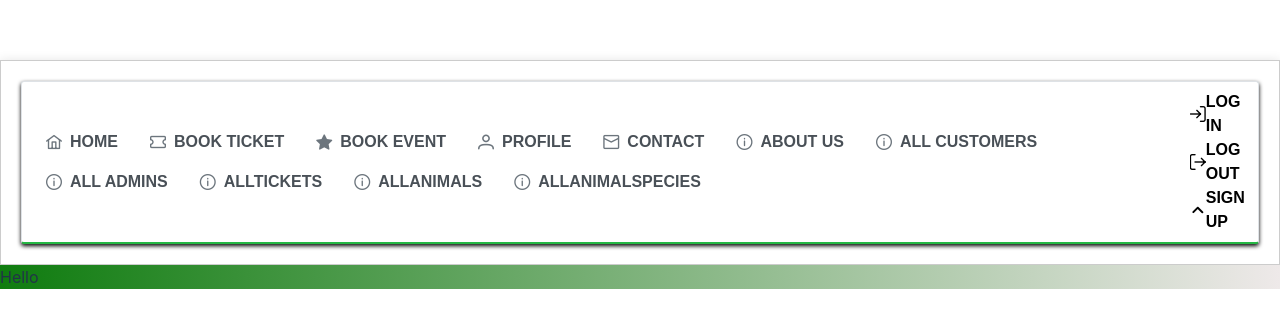
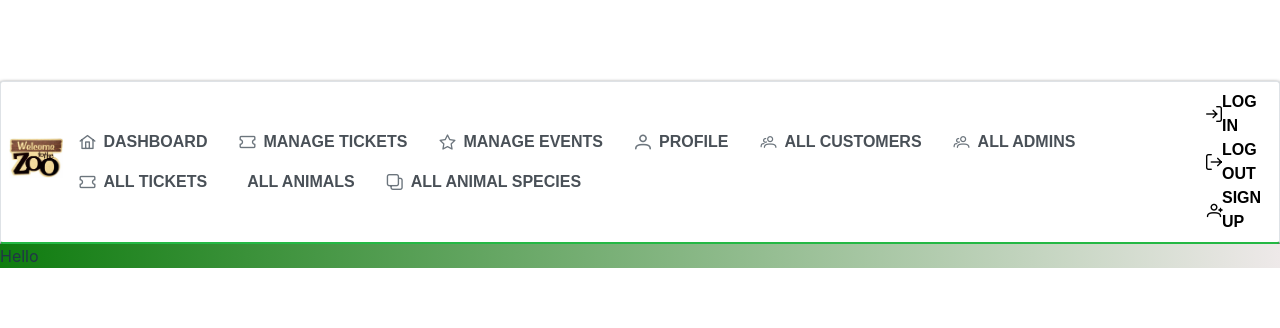
Before and after one commit to nuduja/ZooManagementFrontendAdmin, a React (Vite) app: page / in a window 1280 px wide. Shown: the part 226-554 px from the top of the page. Built offline with nearby package versions, Linux system fonts and the light colour scheme.

Commit message:
made some small changes for tha pages and made the navbar

```diff
--- a/package.json
+++ b/package.json
@@ -11,7 +11,7 @@
   },
   "dependencies": {
     "primeicons": "^6.0.1",
-    "primereact": "^10.4.0",
+    "primereact": "^10.5.1",
     "react": "^18.2.0",
     "react-dom": "^18.2.0",
     "react-router-dom": "^6.22.0",
--- a/src/components/AllCustomers.jsx
+++ b/src/components/AllCustomers.jsx
@@ -1,6 +1,6 @@
 import React, { useEffect, useState, useMemo } from 'react';
-import { useTable } from 'react-table';
 import { Link } from 'react-router-dom';
+import '../styles/AllCustomers.css'; // Import custom styles
 
 const AllCustomers = () => {
   const [customers, setCustomers] = useState([]);
@@ -22,60 +22,33 @@ const AllCustomers = () => {
     }
   };
 
-  const data = useMemo(() => customers, [customers]);
-
-  const columns = useMemo(
-    () => [
-      {
-        Header: 'Name',
-        accessor: 'name',
-      },
-      {
-        Header: 'Username',
-        accessor: 'username',
-      },
-      {
-        Header: 'Actions',
-        Cell: ({ row }) => (
-          <Link to={`/admin/${row.original.username}`} className="p-button p-button-text">
-            View Details
-          </Link>
-        ),
-      },
-    ],
-    []
-  );
-
-  const tableInstance = useTable({ columns, data });
-
-  const { getTableProps, getTableBodyProps, headerGroups, rows, prepareRow } = tableInstance;
-
   return (
     <div>
       <h3 className="section-title">Customers</h3>
-      <table {...getTableProps()} className="table">
-        <thead>
-          {headerGroups.map(headerGroup => (
-            <tr {...headerGroup.getHeaderGroupProps()}>
-              {headerGroup.headers.map(column => (
-                <th {...column.getHeaderProps()}>{column.render('Header')}</th>
-              ))}
+      <div className="table-container">
+        <table className="table">
+          <thead>
+            <tr>
+              <th>Name</th>
+              <th>Username</th>
+              <th>Actions</th>
             </tr>
-          ))}
-        </thead>
-        <tbody {...getTableBodyProps()}>
-          {rows.map(row => {
-            prepareRow(row);
-            return (
-              <tr {...row.getRowProps()}>
-                {row.cells.map(cell => {
-                  return <td {...cell.getCellProps()}>{cell.render('Cell')}</td>;
-                })}
+          </thead>
+          <tbody>
+            {customers.map(customer => (
+              <tr key={customer.username}>
+                <td>{customer.name}</td>
+                <td>{customer.username}</td>
+                <td>
+                  <Link to={`/admin/${customer.username}`} className="p-button p-button-text">
+                    View Details
+                  </Link>
+                </td>
               </tr>
-            );
-          })}
-        </tbody>
-      </table>
+            ))}
+          </tbody>
+        </table>
+      </div>
     </div>
   );
 };
--- a/src/components/navbar.jsx
+++ b/src/components/navbar.jsx
@@ -1,32 +1,30 @@
 import React from 'react';
 import { Menubar } from 'primereact/menubar';
 import { Link } from 'react-router-dom';
-import '../styles/navbar.css';
-// import Logo from '../assets/welcome.jpg';
+import '../styles/navbar.css'; // Assuming you have some custom styles
+import Logo from '../assets/welcome.jpg'; // Path to your logo image
 
-export default function TemplateDemo() {
+export default function AdminNavbar() {
   const items = [
-    { label: 'Home', icon: 'pi pi-home', url: '/' },
-    { label: 'Book Ticket', icon: 'pi pi-ticket', url: '/createticket' },
-    { label: 'Book Event', icon: 'pi pi-star-fill', url: '/event' },
+    { label: 'Dashboard', icon: 'pi pi-home', url: '/' },
+    { label: 'Manage Tickets', icon: 'pi pi-ticket', url: '/createtickets' },
+    { label: 'Manage Events', icon: 'pi pi-star', url: '/events' }, // Changed icon name
     { label: 'Profile', icon: 'pi pi-user', url: '/profile' },
-    { label: 'Contact', icon: 'pi pi-envelope', url: '/contact' },
-    { label: 'About Us', icon: 'pi pi-info-circle', url: '/about' },
-    { label: 'All Customers', icon: 'pi pi-info-circle', url: '/customers' },
-    { label: 'All Admins', icon: 'pi pi-info-circle', url: '/admin' },
-    { label: 'AllTickets', icon: 'pi pi-info-circle', url: '/tickets' },
-    { label: 'AllAnimals', icon: 'pi pi-info-circle', url: '/animals' },
-    { label: 'AllAnimalSpecies', icon: 'pi pi-info-circle', url: '/animalspecies' },
+    { label: 'All Customers', icon: 'pi pi-users', url: '/customers' }, // Changed icon name
+    { label: 'All Admins', icon: 'pi pi-users', url: '/admin' }, // Changed icon name
+    { label: 'All Tickets', icon: 'pi pi-ticket', url: '/tickets' }, // Changed icon name
+    { label: 'All Animals', icon: 'pi pi-paw', url: '/animals' }, // Changed icon name
+    { label: 'All Animal Species', icon: 'pi pi-clone', url: '/animalspecies' }, // Changed icon name
   ];
 
-  // const start = (
-  //   <img
-  //     alt="logo"
-  //     src={Logo}
-  //     height="40"
-  //     className="mr-2"
-  //   ></img>
-  // );
+  const start = (
+    <img
+      alt="logo"
+      src={Logo}
+      height="40"
+      className="mr-2"
+    />
+  );
 
   const end = (
     <div className="flex align-items-center">
@@ -39,15 +37,15 @@ export default function TemplateDemo() {
         <span>Log Out</span>
       </Link>
       <Link to="/signup" className="p-menuitem-link">
-        <i className="pi pi-angle-up"></i>
+        <i className="pi pi-user-plus"></i> {/* Changed icon name */}
         <span>Sign up</span>
       </Link>
     </div>
   );
 
   return (
-    <div className="card" style={{ width: '100%', position: '', top: 0, zIndex: 1000 , margin: 0 }}>
-      <Menubar model={items} end={end} />
+    <div className="navbar-container">
+      <Menubar model={items} start={start} end={end} />
     </div>
   );
 }
--- /dev/null
+++ b/src/styles/AllCustomers.css
@@ -0,0 +1,50 @@
+.table-container {
+    /* margin-left: 100px; */
+    /* margin-right: 100px; */
+    width: 100%;
+    overflow-x: auto;
+  }
+
+  .table {
+    width: 100%;
+    border-collapse: collapse;
+    border-spacing: 0;
+  }
+
+  .table th,
+  .table td {
+    padding: 12px 15px;
+    border: 1px solid #000000;
+    color: #d33b0d;
+  }
+
+  .table th {
+    background-color: #f8f9fa;
+    color: #000;
+    font-weight: bold;
+    text-align: left;
+  }
+
+  .table tbody tr {
+    background-color: #ffffff;
+  }
+
+  .table tbody tr:hover {
+    background-color: #e2e5e8;
+  }
+
+  .p-button-text {
+    width:100px ;
+    text-decoration: none;
+    color: #000000;
+  }
+
+  .p-button-text:hover {
+    text-decoration: none;
+    color: #dee2e6;
+  }
+  /* Smaller link button */
+  .p-button.p-button-text {
+    font-size: 14px; /* Adjust font size as needed */
+    padding: 4px 8px; /* Adjust padding as needed */
+  }
--- a/src/styles/navbar.css
+++ b/src/styles/navbar.css
@@ -1,6 +1,12 @@
 /* Custom Zoo-themed styles for the menu bar */
+/* .navbar-container {
+    position: fixed;
+    top: 0;
+    width: 100%;
+    z-index: 1000;
+} */
 .p-menubar {
-    background-color: #ffffff; /* Dark green background */
+    background-color: white; /* Make background transparent */
     color: #000000; /* White text color */
     border-bottom: 2px solid #24b844; /* Green border bottom */
     box-shadow: 0 2px 4px rgba(0, 0, 0, 10); /* Add shadow for depth */
@@ -23,7 +29,7 @@
 }
 
 .p-menubar .p-menuitem-end .p-menuitem-link:hover {
-    background-color: transparent; /* Remove background color on hover for end menu items */
+    background-color: transparent; /* Make end menu item background transparent on hover */
 }
 
 .p-menubar .p-menuitem-end .p-menuitem-link i {
```
Also changed, not shown: src/assets/welcome.jpg (added), 1 other file (tests, documents, lock files or other folders).
